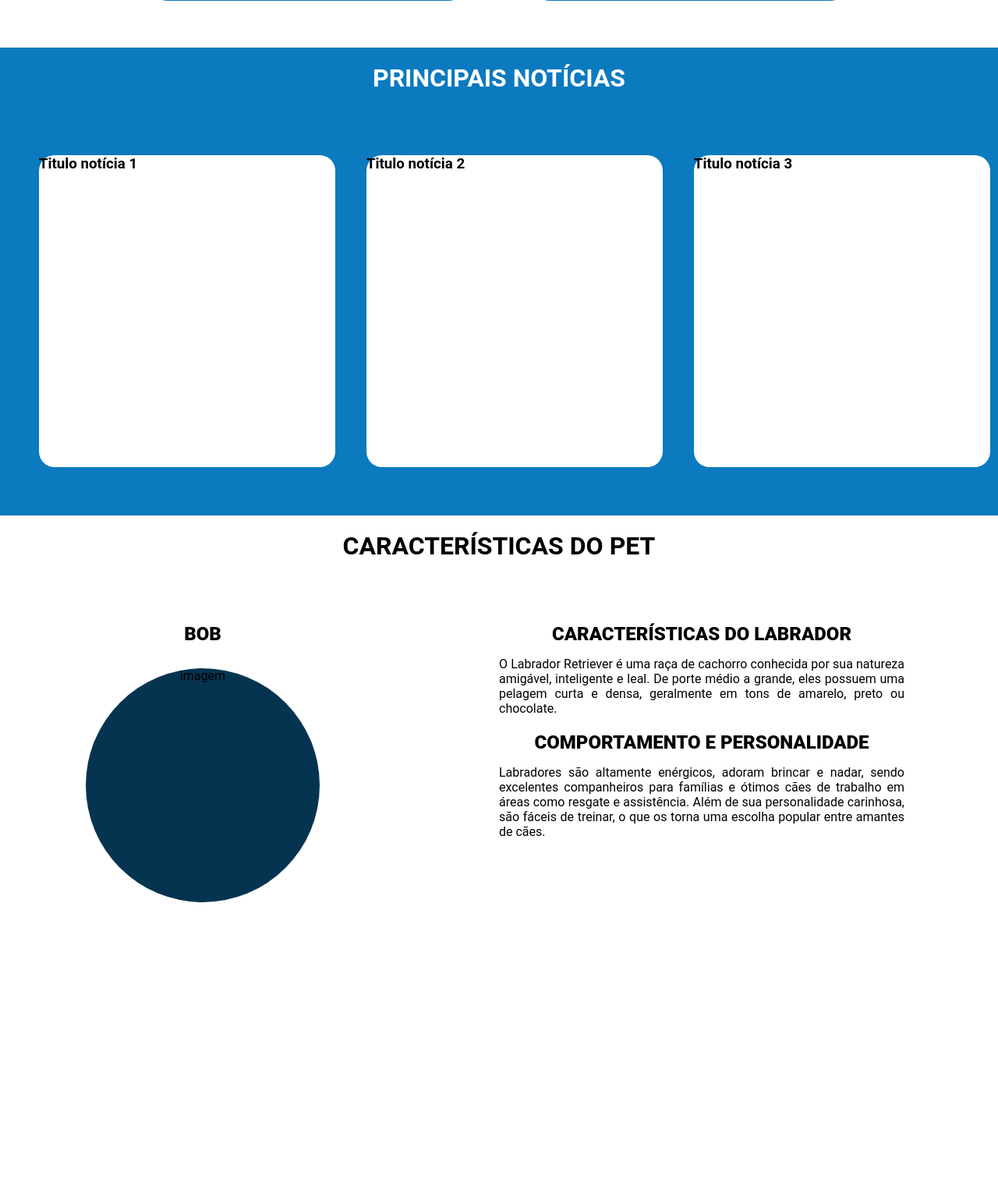
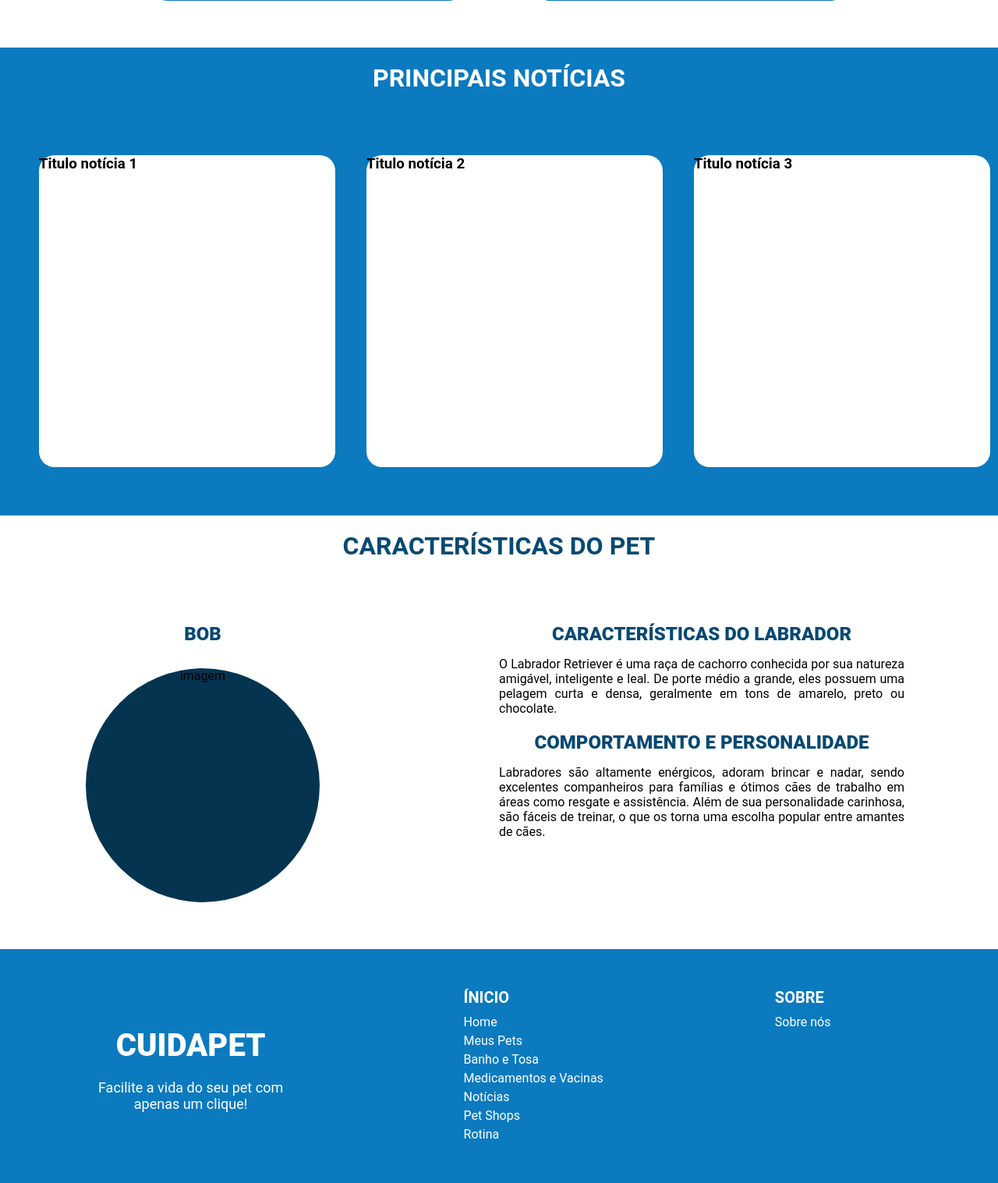
Before and after one commit to Welberth77/CuidaPet, a Python web app: template templates/pagina_principal.html in a window 1280 px wide. Shown: the part 1077-2594 px from the top of the page at 78% size. Before the commit the page ends 2234 px from the top, so only its background shows below. Run offline with Jinja, Linux system fonts and the light colour scheme; the template is opened without the code that fills it, so the values that code supplies are empty.

Commit message:
rodape iniciado, faltando páginas de direcionamento dos links

```diff
--- a/app/static/css/pages/principal.css
+++ b/app/static/css/pages/principal.css
@@ -52,6 +52,7 @@
     margin: 20px 0 0 65px;
     font-size: 24px;
     font-weight: 900;
+    color: #074973;
 }
 
 .servicos ul {
@@ -153,11 +154,12 @@
 .caracteristicas-do-pet h2 {
     text-align: center;
     font-size: 32px;
-    color: #000000;
+    color: #074973;
     padding: 20px 0 0;
 }
 
 .caracteristicas-do-pet ul h3 {
+    color: #074973;
     font-size: 24px;
     font-weight: 800;
 }
@@ -194,3 +196,79 @@
     text-align: justify;
     margin: 0 0 20px;
 }
+
+/* RODAPÉ */
+
+.rodape {
+    margin: 60px 0 0;
+    width: 100%;
+    height: 300px;
+    background-color: #0B7ABF;
+}
+
+.rodape .lista-rodape {
+    color: #ffffff;
+    padding: 50px 100px 0 0;
+    display: flex;
+    list-style: none;
+    justify-content: center;
+    gap: 200px;
+}
+
+.rodape .lista-rodape .cuida-pet-rodape h3 {
+    text-align: center;
+    font-size: 40px;
+    font-weight: 900;
+    padding: 50px 0 0;
+}
+
+.rodape .lista-rodape .cuida-pet-rodape p {
+    margin: 20px 0 0;
+    max-width: 300px;
+    font-size: 18px;
+    font-weight: 400;
+    text-align: center;
+}
+
+.rodape .lista-rodape .inicio-rodape h3 {
+    font-size: 20px;
+    font-weight: 700;
+}
+
+.rodape .lista-rodape .inicio-rodape ul {
+    list-style: none;
+    text-align: left;
+    margin: 10px 0 0;
+    padding: 0 20px 0 0;
+}
+
+.rodape .lista-rodape .inicio-rodape ul li{
+    margin: 5px 0 0;
+}
+
+.rodape .lista-rodape .inicio-rodape ul li a {
+    color: #fff;
+    text-decoration: none;
+}
+
+/*  */
+.rodape .lista-rodape .sobre-rodape h3 {
+    font-size: 20px;
+    font-weight: 700;
+}
+
+.rodape .lista-rodape .sobre-rodape ul {
+    list-style: none;
+    text-align: left;
+    margin: 10px 0 0;
+    padding: 0 20px 0 0;
+}
+
+.rodape .lista-rodape .sobre-rodape ul li{
+    margin: 5px 0 0;
+}
+
+.rodape .lista-rodape .sobre-rodape ul li a {
+    color: #fff;
+    text-decoration: none;
+}
--- a/templates/pagina_principal.html
+++ b/templates/pagina_principal.html
@@ -98,7 +98,37 @@
                 <p>Labradores são altamente enérgicos, adoram brincar e nadar, sendo excelentes companheiros para famílias e ótimos cães de trabalho em áreas como resgate e assistência. Além de sua personalidade carinhosa, são fáceis de treinar, o que os torna uma escolha popular entre amantes de cães.</p>
             </li>
         </ul>
+    </div>
 
-    </div>
+    <footer>
+        <div class="rodape">
+            <ul class="lista-rodape">
+                <li class="cuida-pet-rodape">
+                    <h3>CUIDAPET</h3>
+                    <p>Facilite a vida do seu pet com apenas um clique!</p>
+                </li>
+
+                <li class="inicio-rodape">
+                    <h3>ÍNICIO</h3>
+                    <ul>
+                        <li><a href="#">Home</a></li>
+                        <li><a href="#">Meus Pets</a></li>
+                        <li><a href="#">Banho e Tosa</a></li>
+                        <li><a href="#">Medicamentos e Vacinas</a></li>
+                        <li><a href="#">Notícias</a></li>
+                        <li><a href="#">Pet Shops</a></li>
+                        <li><a href="#">Rotina</a></li>
+                    </ul>
+                </li>
+
+                <li class="sobre-rodape">
+                    <h3>SOBRE</h3>
+                    <ul>
+                        <li><a href="#">Sobre nós</a></li>
+                    </ul>
+                </li>
+            </ul>
+        </div>
+    </footer>
 </body>
 </html>
```
